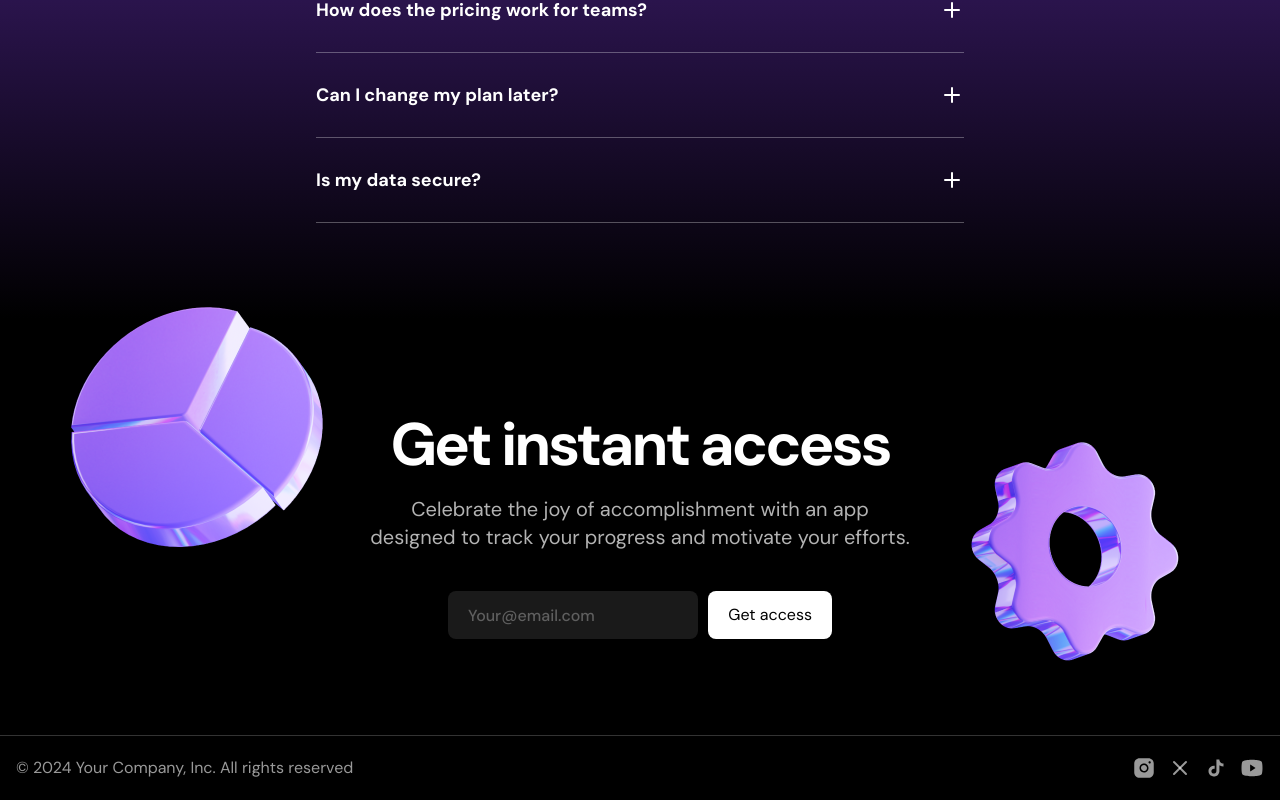
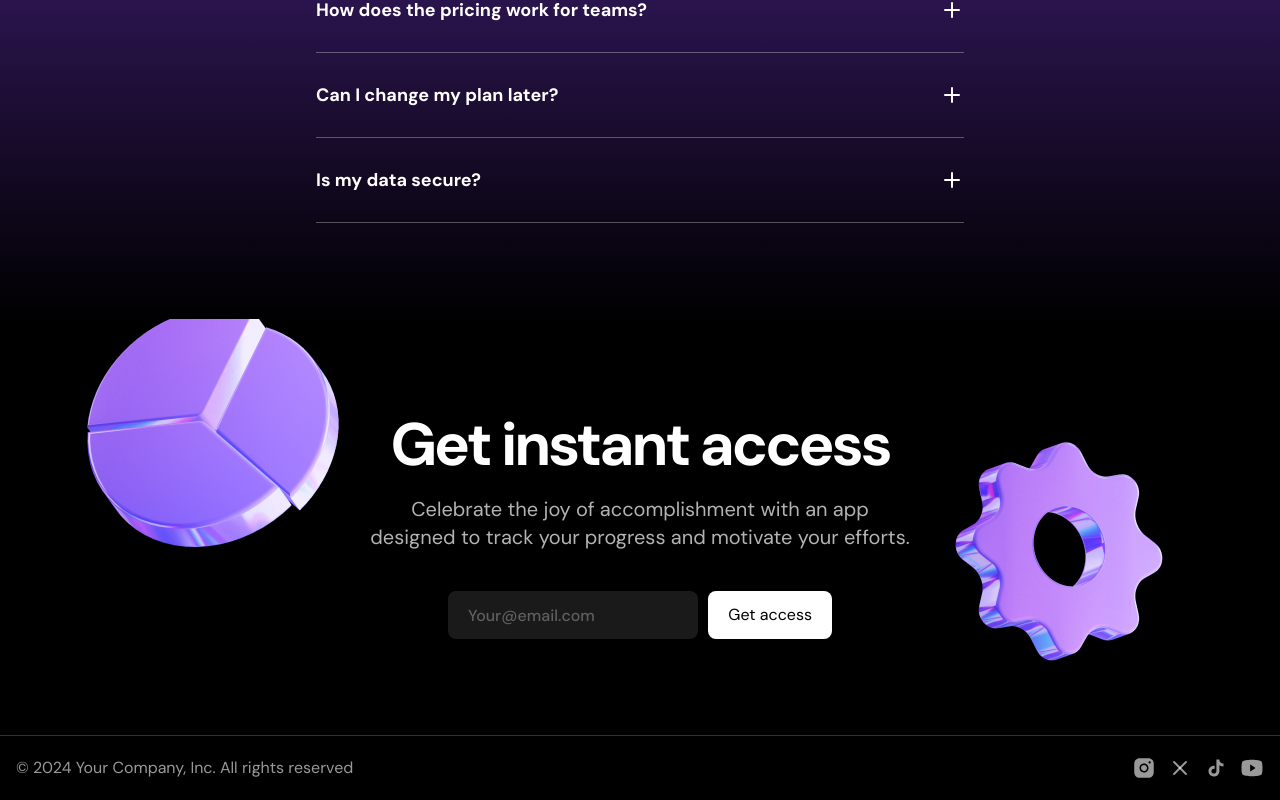
Before and after one commit to JustMikk/SAAS-Website-Landing, a Next.js app: page / in a window 1280 px wide. Shown: the part 3283-4083 px from the top of the page. Built offline with nearby package versions, Linux system fonts and the light colour scheme.

Commit message:
Fixed the overflowing image in the call to action section

```diff
--- a/src/components/CallToAction.tsx
+++ b/src/components/CallToAction.tsx
@@ -5,8 +5,9 @@ import Image from "next/image";
 
 export const CallToAction = () => {
   return (
-    <div className="bg-black text-white py-[72px] sm:py-24">
-      <div className="container max-w-xl relative">
+    <div className="bg-black text-white py-[72px] sm:py-24 text-center overflow-hidden">
+      <div className="container max-w-xl">
+        <div className="relative">
           <Image
             src={emojiStarImage}
             alt=""
@@ -15,8 +16,9 @@ export const CallToAction = () => {
           <Image
             src={helixImage}
             alt=""
-          className="absolute top-6 left-[calc(100%+36px)] "
+            className="absolute top-6 left-[calc(100%+36px)]"
           />
+        </div>
         <h2 className="text-center font-bold text-5xl sm:text-6xl tracking-tighter">
           Get instant access
         </h2>
```
Lines whose indentation alone changed are shown as unchanged.
